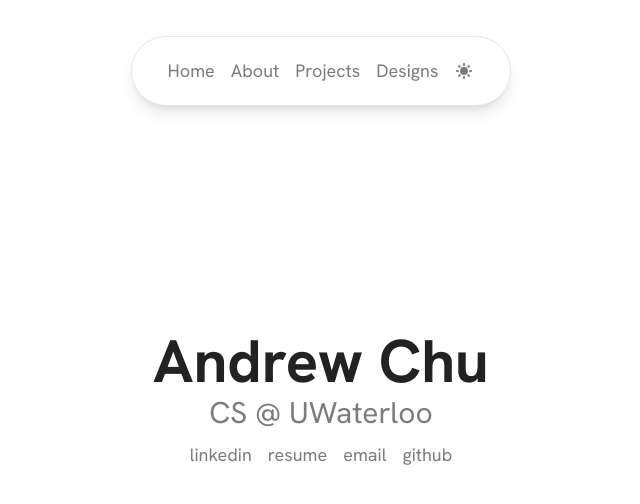
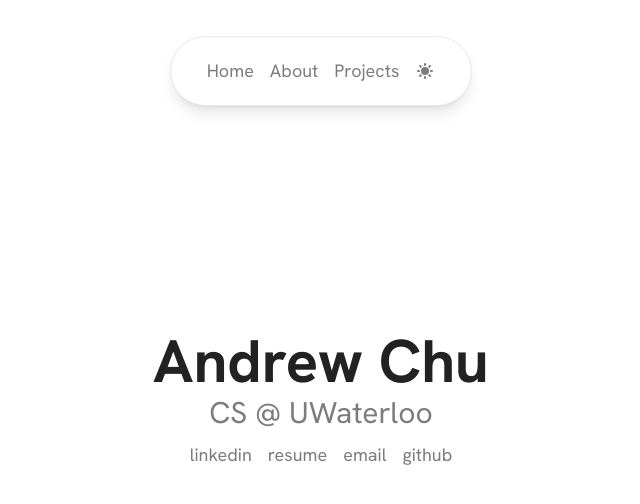
Before and after one commit to andrewchu16/andrewchu.ca, a Next.js app: page / in a window 1280 px wide. Shown: the top 504 px of the page, without its empty margins (319-959 px from the left). Built offline with nearby package versions, Linux system fonts and the light colour scheme.

Commit message:
Fix navbar to top of screen

```diff
--- a/src/app/globals.css
+++ b/src/app/globals.css
@@ -27,7 +27,7 @@ body {
 
 #content {
   transition-property: opacity, filter;
-  transition-duration: 0.3s;
+  transition-duration: 0.2s;
   transition-timing-function: ease-in-out;
   opacity: 1;
   filter: none;
--- a/src/app/layout.tsx
+++ b/src/app/layout.tsx
@@ -26,7 +26,7 @@ export default function RootLayout({
         <ThemeProvider>
           <main id="content">{children}</main>
           <div
-            className="w-screen absolute top-4 left-0 flex justify-center"
+            className="w-screen fixed top-4 left-0 flex justify-center"
             id="navbar-container"
           >
             <Navbar />
--- a/src/components/nav-bar/components/NavLinks.tsx
+++ b/src/components/nav-bar/components/NavLinks.tsx
@@ -7,7 +7,7 @@ const links: {
   { name: "Home", url: "/" },
   { name: "About", url: "/about" },
   { name: "Projects", url: "/projects" },
-  { name: "Designs", url: "/designs" },
+  // { name: "Designs", url: "/designs" },
 ];
 
 export default function NavLinks() {
@@ -17,7 +17,7 @@ export default function NavLinks() {
         <TransitionLink
           key={link.name}
           href={link.url}
-          sleepEnterMs={500}
+          sleepEnterMs={300}
           sleepExitMs={200}
           className="text-lg text-secondary hover:text-primary"
         >
```
